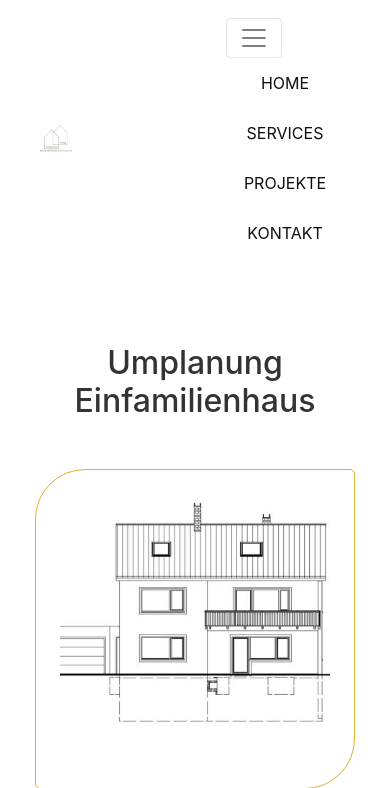
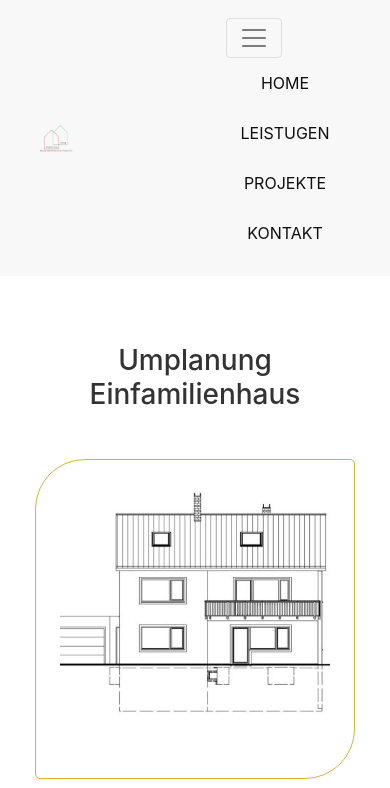
Before and after one commit to DouniaBK/arkitekture-MST, a Django app: page /projectone/ in a window 390 px wide, after a click that opens the changed part. Shown: the top 788 px of the page. Run offline with Django 5.2, Linux system fonts and the light colour scheme; some libraries are stand-ins or nearby versions.

Commit message:
fix: header bg and responsiveness of project-title

```diff
--- a/home/static/home/css/styles.css
+++ b/home/static/home/css/styles.css
@@ -20,7 +20,7 @@ body {
 }
 
 .header {
-    background: #ffffff;
+    background: #f8f8f8;
     color: #0c0c0c;
     padding: 10px 0;
 }
@@ -269,6 +269,11 @@ div.project-page-image {
 
     .project-description {
         font-size: 1em;
+    }
+
+    h2.project-title{
+        font-size: 28px;
+        text-align: center;
     }
 }
 
--- a/home/templates/home/base.html
+++ b/home/templates/home/base.html
@@ -29,7 +29,7 @@
                             <ul class="navbar-nav">
                                 <li class="nav-item"><a class="nav-link" href="{% url 'home' %}">HOME</a></li>
                                 <!-- <li class="nav-item"><a class="nav-link" href="{% url 'about' %}">ÜBER MICH</a></li> -->
-                                <li class="nav-item"><a class="nav-link" href="{% url 'services' %}">SERVICES</a></li>
+                                <li class="nav-item"><a class="nav-link" href="{% url 'services' %}">LEISTUGEN</a></li>
                                 <li class="nav-item"><a class="nav-link" href="{% url 'portfolio' %}">PROJEKTE</a></li>
                                 <li class="nav-item"><a class="nav-link" href="{% url 'contact' %}">KONTAKT</a></li>
                             </ul>
```
Also changed, not shown: home/templates/home/portfolio.html (+10 -10 lines).
